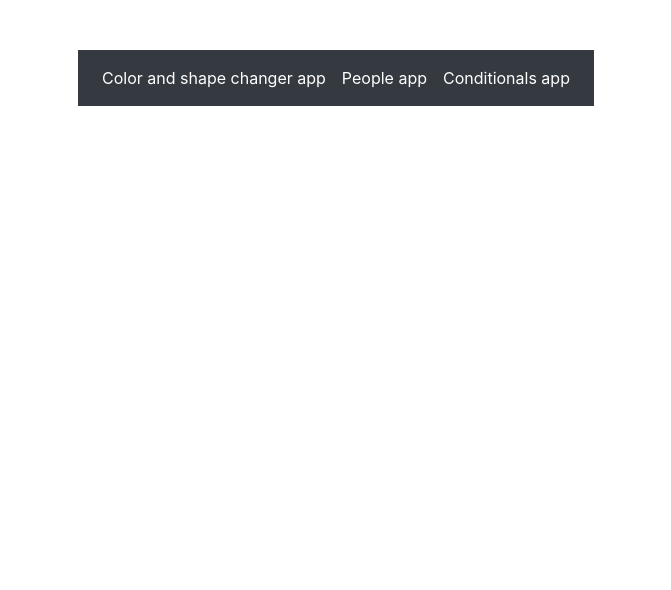
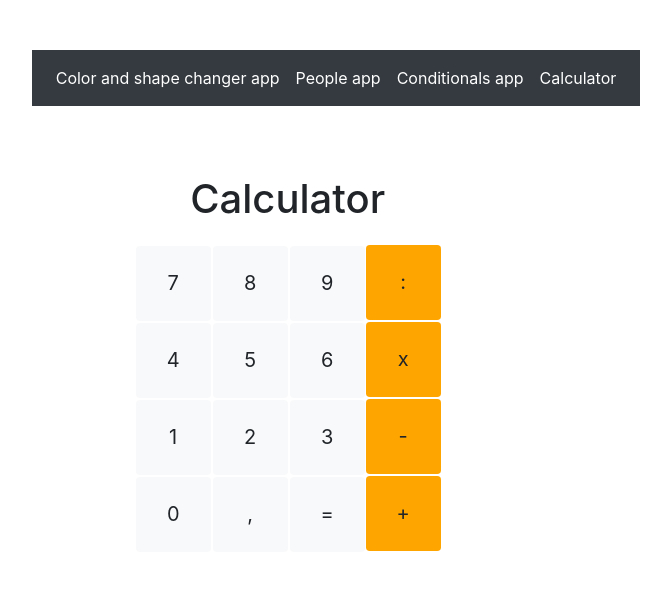
Before and after one commit to vladganin/Color-Boxes-App-React, a React (Create React App) app: page /calculator in a window 1280 px wide. Shown: the top 590 px of the page, without its empty margins (304-975 px from the left). Built offline with nearby package versions, Linux system fonts and the light colour scheme.

Commit message:
Added calculator
Calculator with the grid. At the moment calculated value is broken, I am fighting to bring those array and the method together.

```diff
--- a/src/App.css
+++ b/src/App.css
@@ -1,4 +1,4 @@
 body {
     box-sizing: border-box;
-    width: 100vw;
+    width: 98w;
 }
--- /dev/null
+++ b/src/components/calculator/calculator.css
@@ -0,0 +1,43 @@
+.wrapper {
+    box-sizing: border-box;
+    position: absolute;
+    width: 40vw;
+    min-height: 50vh;
+    left: 50%;
+    top: 25%;
+    right: 50%;
+    text-align: center;
+    margin-top: 1%;
+    padding: 50px;
+}
+
+.title {
+    margin-bottom: 5%;
+}
+
+.valuetitle {
+    margin-bottom: 5%;
+}
+
+.btn-lg:checked {
+    border: 0;
+}
+/* Grid styling */
+.grid-cl {
+    display: flex;
+    flex-direction: row;
+    justify-content: center;
+}
+
+.grid-cl * {
+    border-radius: 5%;
+    width: 75px;
+    height: 75px;
+    margin: 1px;
+}
+
+.buttonmod {
+    background-color: orange;
+    border: none;
+    margin: 0;
+}
--- /dev/null
+++ b/src/components/calculator/calculator.js
@@ -0,0 +1,84 @@
+import React from 'react';
+import './calculator.css';
+import Button from 'react-bootstrap/Button';
+
+const CalculatorButton = (props) => {
+    let displayvalue = props.displayvalue;
+    let buttonmod = props.styling;
+    let styling = {
+        'btn-lg': true,
+        'buttonmod': buttonmod
+    };
+
+    return (
+        <div>
+            <Button type="button" variant="light" className={styling} onClick={props.onClick}>{displayvalue}
+            </Button>
+        </div >
+    )
+}
+
+const GridSet = (props) => {
+    return (
+        <div className="grid-cl">
+            {props.children}
+        </div>
+    )
+}
+
+class Calculator extends React.Component {
+    constructor(props) {
+        super(props);
+        this.state = {
+            currentvalue: []
+        };
+
+        this.handleClickValue = this.handleClickValue.bind(this);
+        this.handleSum = this.handleSum.bind(this);
+    };
+
+    handleClickValue(num) {
+        this.setState({ currentvalue: this.state.currentvalue.concat(num) })
+    };
+
+    handleSum() {
+        let newvalue = this.state.currentvalue + 2;
+        this.setState({ currentvalue: newvalue })
+    }
+
+    render() {
+        return (
+            <div class='wrapper'>
+                <h1 className="title">Calculator</h1>
+                <h2 className="valuetitle">{this.state.currentvalue ? this.state.currentvalue : 'value'}</h2>
+                <GridSet>
+                    <CalculatorButton onClick={() => this.handleClickValue(7)} displayvalue="7" />
+                    <CalculatorButton onClick={() => this.handleClickValue(8)} displayvalue="8" />
+                    <CalculatorButton onClick={() => this.handleClickValue(9)} displayvalue="9" />
+                    <CalculatorButton styling="buttonmod" onClick={() => this.handleClickValue()} displayvalue=":" />
+                </GridSet>
+                <GridSet>
+                    <CalculatorButton onClick={() => this.handleClickValue(4)} displayvalue="4" />
+                    <CalculatorButton onClick={() => this.handleClickValue(5)} displayvalue="5" />
+                    <CalculatorButton onClick={() => this.handleClickValue(6)} displayvalue="6" />
+                    <CalculatorButton styling="buttonmod" onClick={() => this.handleClickValue()} displayvalue="x" />
+                </GridSet>
+                <GridSet>
+                    <CalculatorButton onClick={() => this.handleClickValue(1)} displayvalue="1" />
+                    <CalculatorButton onClick={() => this.handleClickValue(2)} displayvalue="2" />
+                    <CalculatorButton onClick={() => this.handleClickValue(3)} displayvalue="3" />
+                    <CalculatorButton styling="buttonmod" onClick={() => this.handleClickValue()} displayvalue="-" />
+                </GridSet>
+                <GridSet>
+                    <CalculatorButton onClick={() => this.handleClickValue(0)} displayvalue="0" />
+                    <CalculatorButton onClick={() => this.handleClickValue(1)} displayvalue="," />
+                    <CalculatorButton onClick={() => this.handleClickValue(1)} displayvalue="=" />
+                    <CalculatorButton styling="buttonmod" onClick={() => this.handleSum()} displayvalue="+" />
+                </GridSet>
+            </div>
+        )
+    }
+}
+
+
+export default Calculator;
--- a/src/components/condi/condi.js
+++ b/src/components/condi/condi.js
@@ -1,7 +1,5 @@
 import React, { useState } from 'react';
 import './condi.css';
-import pic from './picture.jpg';
-import pic2 from './picture2.jpg';
 import pic3 from './picture3.jpg';
 import pic4 from './picture4.jpg';
 import Container from 'react-bootstrap/Container';
@@ -22,10 +20,10 @@ function Condi() {
         setIsShown(false)
     }
 
-    if (isShown == true) {
-        var cooldiv = <img src={pic3} alt="super cool picture" />;
-    } else if (isShown == false) {
-        var cooldiv = <img src={pic4} alt="super cool picture" />;
+    if (isShown === true) {
+        var cooldiv = <img src={pic3} alt="super cool" />;
+    } else if (isShown === false) {
+        cooldiv = <img src={pic4} alt="super cool" />;
     }
 
     return (
--- a/src/components/frame/frame.js
+++ b/src/components/frame/frame.js
@@ -9,6 +9,7 @@ function ColorBox(props) {
     </div>
   )
 }
+
 
 class ColorChanger extends React.Component {
   constructor(props) {
--- a/src/components/weather/people.js
+++ b/src/components/weather/people.js
@@ -15,7 +15,7 @@ class People extends React.Component {
             let picture = data.results.map((pic) => {
                 return (
                     <div key={pic.results}>
-                        <img src={pic.picture.large} />
+                        <img src={pic.picture.large} alt="Human face front" />
                     </div>
                 )
             })
--- a/src/router.js
+++ b/src/router.js
@@ -3,6 +3,7 @@ import { BrowserRouter as Router, Route, Link } from "react-router-dom";
 import Frame from './components/frame/frame';
 import Weather from './components/weather/weather';
 import Condi from './components/condi/condi';
+import Calculator from './components/calculator/calculator';
 import Navbar from 'react-bootstrap/Navbar';
 import Nav from 'react-bootstrap/Nav';
 import './router.css'
@@ -22,11 +23,15 @@ function AppRouter() {
                         <Nav.Link>
                             <Link to="/condi/" className="navstyle">Conditionals app</Link>
                         </Nav.Link>
+                        <Nav.Link>
+                            <Link to="/calculator/" className="navstyle">Calculator</Link>
+                        </Nav.Link>
                     </Nav>
                     <div className="routerstyle">
                         <Route path="/colorchanger/" component={Frame} />
                         <Route path="/people/" component={Weather} />
                         <Route path="/condi/" component={Condi} />
+                        <Route path="/calculator/" component={Calculator} />
                     </div>
                 </Router>
             </Navbar>
```
Also changed, not shown: src/components/calculator/button.js (added).
